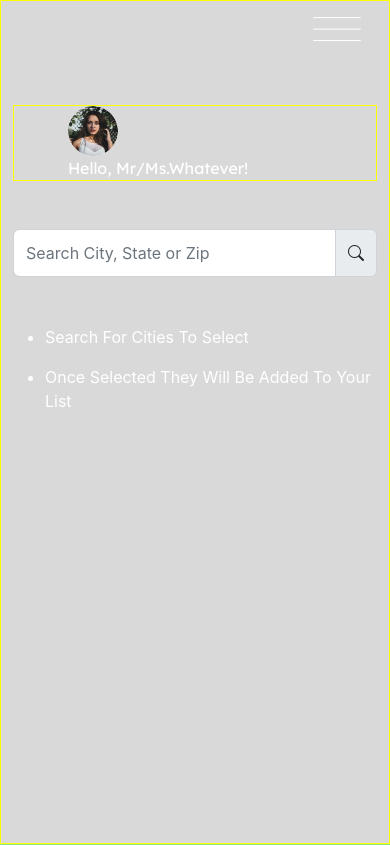
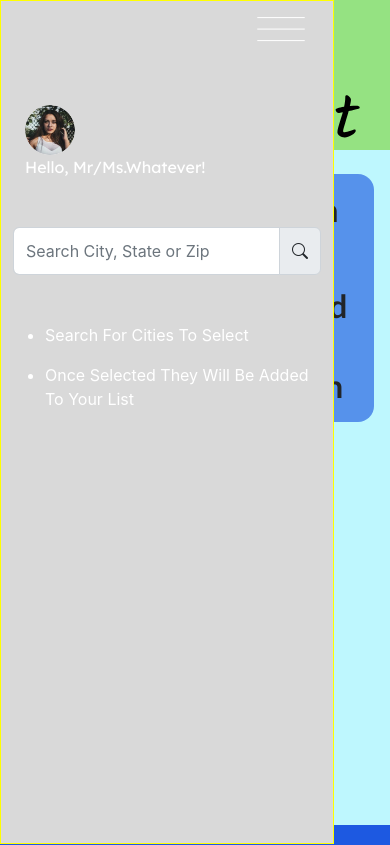
Before and after one commit to mosesrc/WeatherAppTTS-react, a React (Create React App) app: page / in a window 390 px wide. Shown: the top 845 px of the page. Built offline with nearby package versions, Linux system fonts and the light colour scheme.

Commit message:
WEAT-21 Mobile-Nav Style Completed

```diff
--- a/src/components/MobileNavComponent/mobile-nav.css
+++ b/src/components/MobileNavComponent/mobile-nav.css
@@ -3,6 +3,7 @@
   background-color: #d9d9d9;
   min-width: 334px;
   min-height: 100vh;
+  z-index: 1;
 }
 
 /* Utilities */
--- a/src/components/MobileNavComponent/mobile-nav.js
+++ b/src/components/MobileNavComponent/mobile-nav.js
@@ -23,7 +23,7 @@ function MobileNav() {
   };
 
   return (
-    <div className='container d-md-none mobile-nav show-border'>
+    <div className='container w-75 position-absolute d-md-none mobile-nav show-border'>
       <div className='row d-flex flex-column'>
         <div className='col text-end mb-5'>
           <MenuClose />
@@ -37,84 +37,6 @@ function MobileNav() {
         <div className='col'>{navEmptyMessage()}</div>
       </div>
     </div>
-
-    // <nav className='navbar navbar-expand-lg bg-light'>
-    //   <div className='container-fluid'>
-    //     <a className='navbar-brand' href='#'>
-    //       Navbar
-    //     </a>
-    //     <button
-    //       className='navbar-toggler'
-    //       type='button'
-    //       data-bs-toggle='collapse'
-    //       data-bs-target='#navbarSupportedContent'
-    //       aria-controls='navbarSupportedContent'
-    //       aria-expanded='false'
-    //       aria-label='Toggle navigation'
-    //     >
-    //       <span className='navbar-toggler-icon'></span>
-    //     </button>
-    //     <div className='collapse navbar-collapse' id='navbarSupportedContent'>
-    //       <ul className='navbar-nav me-auto mb-2 mb-lg-0'>
-    //         <li className='nav-item'>
-    //           <a className='nav-link active' aria-current='page' href='#'>
-    //             Home
-    //           </a>
-    //         </li>
-    //         <li className='nav-item'>
-    //           <a className='nav-link' href='#'>
-    //             Link
-    //           </a>
-    //         </li>
-    //         <li className='nav-item dropdown'>
-    //           <a
-    //             className='nav-link dropdown-toggle'
-    //             href='#'
-    //             role='button'
-    //             data-bs-toggle='dropdown'
-    //             aria-expanded='false'
-    //           >
-    //             Dropdown
-    //           </a>
-    //           <ul className='dropdown-menu'>
-    //             <li>
-    //               <a className='dropdown-item' href='#'>
-    //                 Action
-    //               </a>
-    //             </li>
-    //             <li>
-    //               <a className='dropdown-item' href='#'>
-    //                 Another action
-    //               </a>
-    //             </li>
-    //             <li>
-    //               <hr className='dropdown-divider' />
-    //             </li>
-    //             <li>
-    //               <a className='dropdown-item' href='#'>
-    //                 Something else here
-    //               </a>
-    //             </li>
-    //           </ul>
-    //         </li>
-    //         <li className='nav-item'>
-    //           <a className='nav-link disabled'>Disabled</a>
-    //         </li>
-    //       </ul>
-    //       <form className='d-flex' role='search'>
-    //         <input
-    //           className='form-control me-2'
-    //           type='search'
-    //           placeholder='Search'
-    //           aria-label='Search'
-    //         />
-    //         <button className='btn btn-outline-success' type='submit'>
-    //           Search
-    //         </button>
-    //       </form>
-    //     </div>
-    //   </div>
-    // </nav>
   );
 }
 
--- a/src/components/ProfileWidgetComponent/profile-widget.js
+++ b/src/components/ProfileWidgetComponent/profile-widget.js
@@ -12,12 +12,12 @@ function ProfileWidget() {
   }, [myImg]);
 
   return (
-    <div className='container profile-widget d-flex justify-content-evenly align-items-end me-2 show-border'>
-      <div className='row d-flex '>
-        <div className='col-sm-8 order-sm-0 order-1'>
-          <p className='mb-0'>Hello, {userName}!</p>
+    <div className='container profile-widget d-flex justify-content-evenly align-items-end me-2'>
+      <div className='row d-flex gx-1 flex-grow-1'>
+        <div className='col-sm-9 d-flex order-sm-0 order-1'>
+          <p className='mb-0 align-self-end text-nowrap'>Hello, {userName}!</p>
         </div>
-        <div className='col-sm-4 order-sm-1'>
+        <div className='col-sm-3 order-sm-1'>
           <div className='rounded-circle'>
             <img src={userPic} alt='User Profile Pic' className='profile-pic' />
           </div>
```
